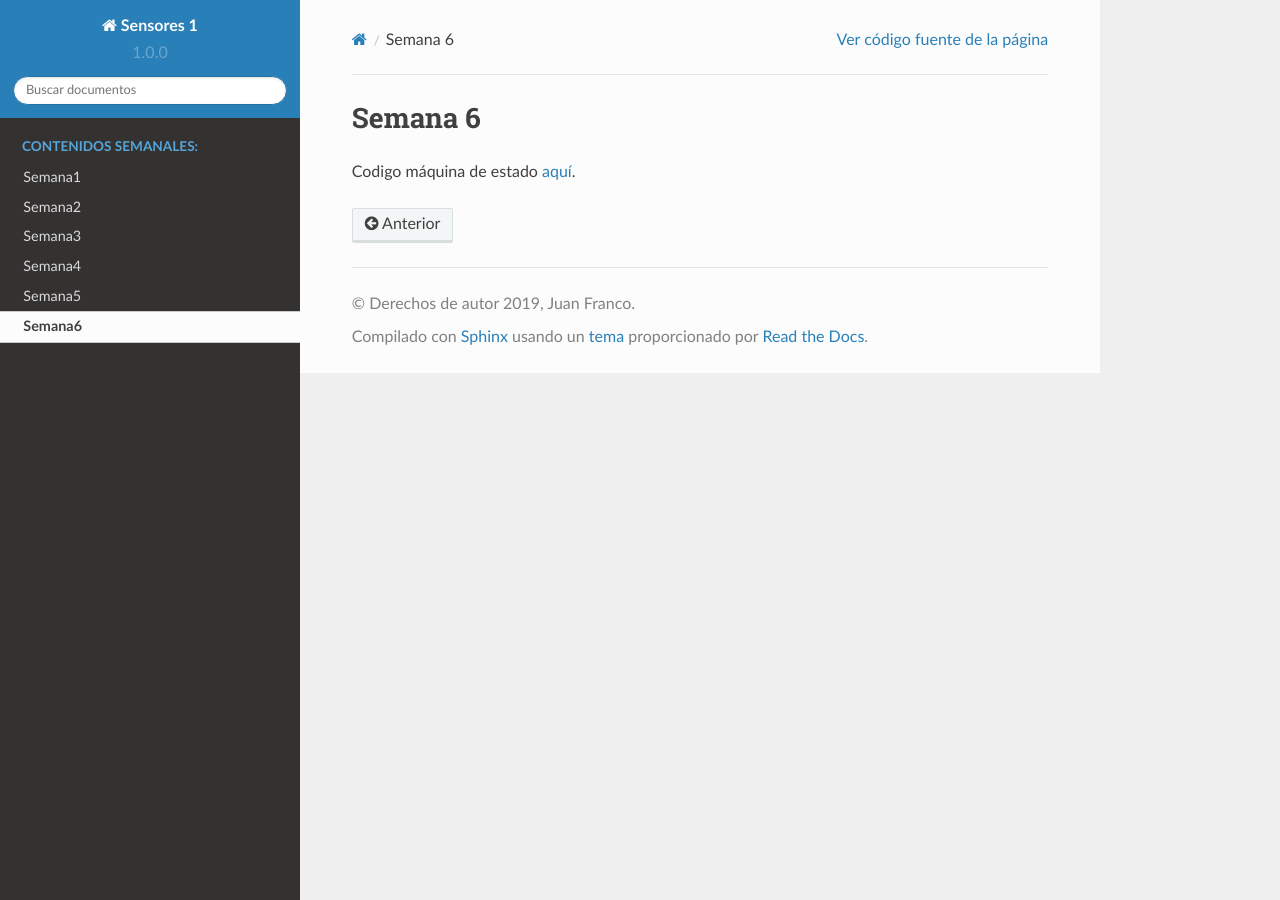
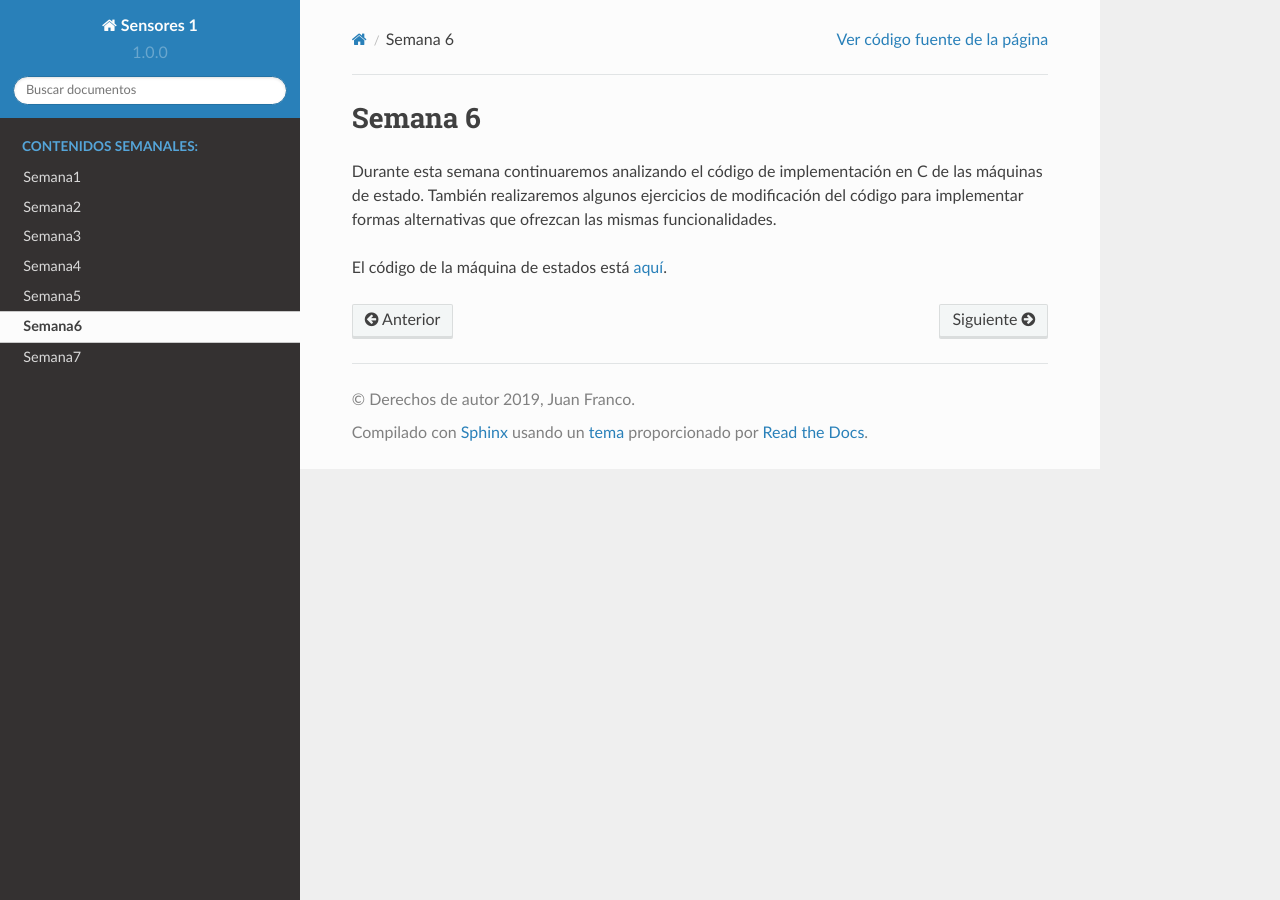
Before and after one commit to juanferfranco/sensores1, a Sphinx documentation site: the page built from docs/_semana6/semana6.rst, in a window 1280 px wide. Built offline with Sphinx 7.4.7 and the Read the Docs theme 2.0.0, drawn with Linux system fonts in a browser that asks for light colours.

Commit message:
update week 6 and add week 7

```diff
--- a/docs/_semana6/semana6.rst
+++ b/docs/_semana6/semana6.rst
@@ -1,3 +1,6 @@
 Semana 6
 ===========
-Codigo máquina de estado `aquí <https://drive.google.com/open?id=1EXPFJNv0h4LZlaedLUZtr4AtfljjUkwp>`__.
+Durante esta semana continuaremos analizando el código de implementación en C de las máquinas de estado. También realizaremos
+algunos ejercicios de modificación del código para implementar formas alternativas que ofrezcan las mismas funcionalidades.
+
+El código de la máquina de estados está `aquí <https://drive.google.com/open?id=1EXPFJNv0h4LZlaedLUZtr4AtfljjUkwp>`__.
--- a/docs/index.rst
+++ b/docs/index.rst
@@ -53,3 +53,4 @@ Este curso es de 3 créditos repartidos en 4 horas de trabajo en el aula y 5 hor
    Semana4 <_semana4/semana4>
    Semana5 <_semana5/semana5>
    Semana6 <_semana6/semana6>
+   Semana7 <_semana7/semana7>
```
Also changed, not shown: docs/_semana7/semana7.rst (added, +15 -0 lines), 8 other files.
